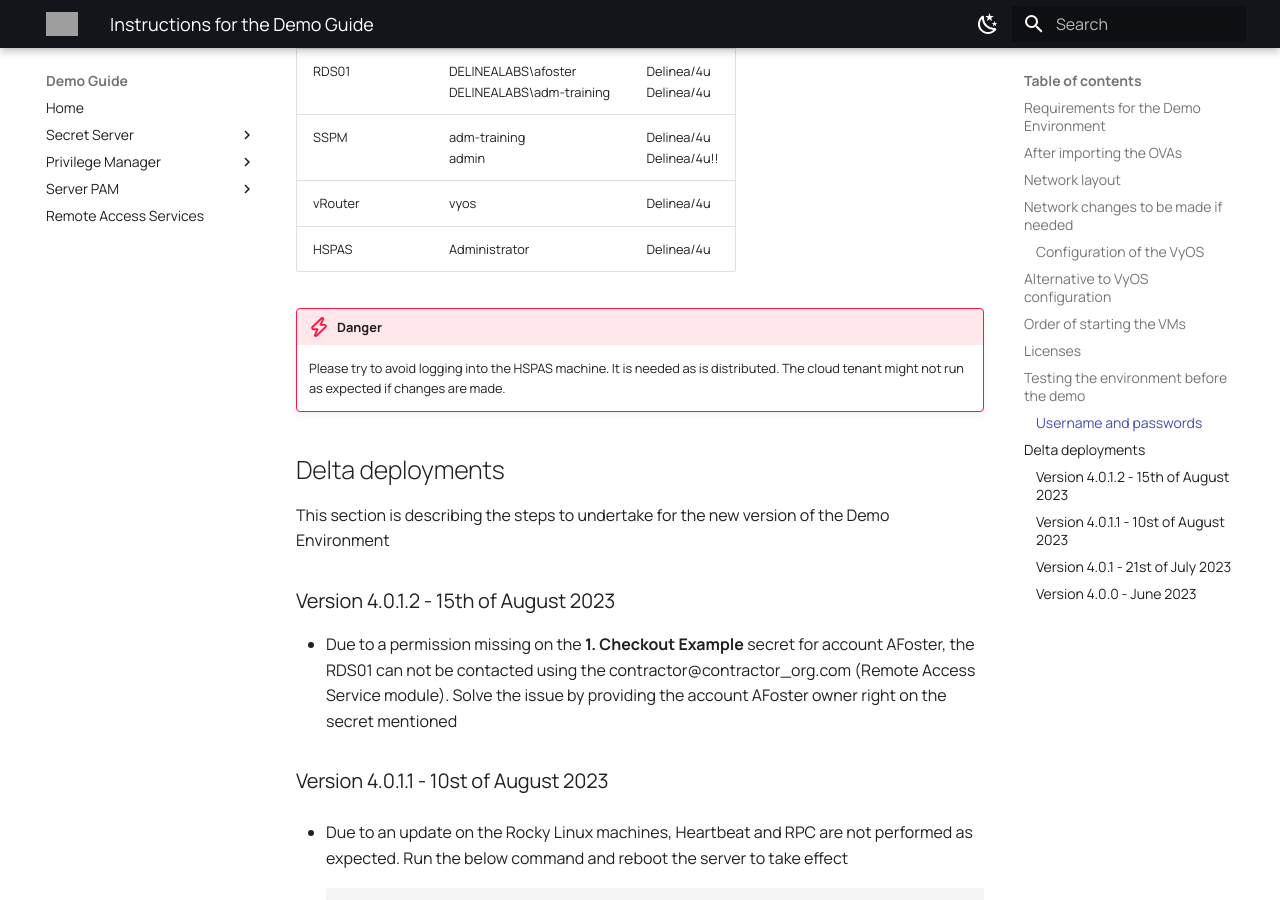
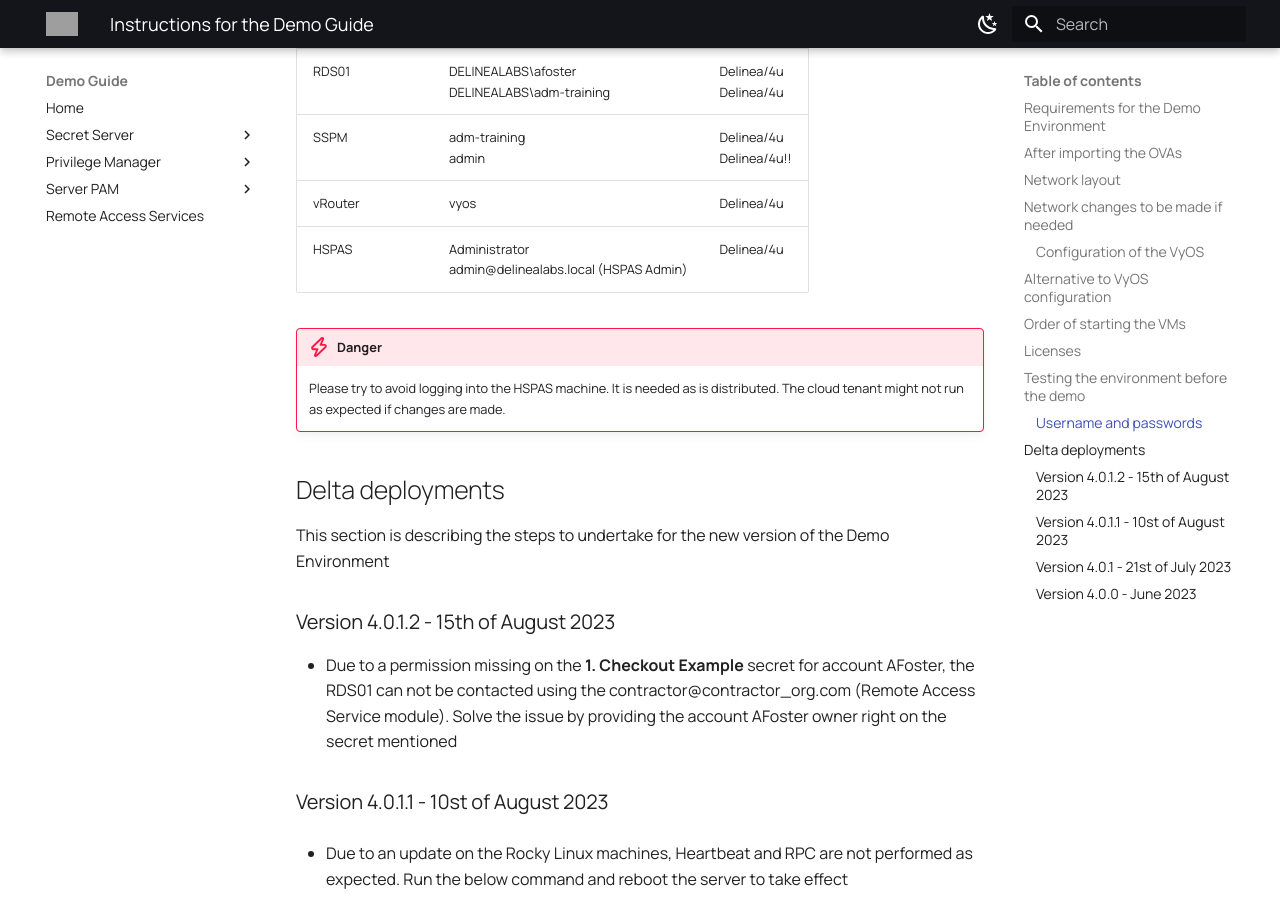
Before and after one commit to wessenstam/demoguide, an MkDocs documentation site: the page built from docs/instructor/instructor.md, in a window 1280 px wide and 900 px high, scrolled down 6473 px. Built offline with MkDocs 1.6.1 and Material for MkDocs 9.7.7, drawn with Linux system fonts in a browser that asks for light colours; grey boxes are pictures that could not be loaded.

Commit message:
Small update on the HSPAS admin user

```diff
--- a/docs/instructor/instructor.md
+++ b/docs/instructor/instructor.md
@@ -159,7 +159,7 @@
 | RDS01 | DELINEALABS\afoster <BR> DELINEALABS\adm-training | Delinea/4u <BR> Delinea/4u |
 | SSPM | adm-training <BR> admin | Delinea/4u <BR>  Delinea/4u!! |
 | vRouter | vyos | Delinea/4u |
-| HSPAS | Administrator | Delinea/4u |
+| HSPAS | Administrator <BR> admin@delinealabs.local (HSPAS Admin) | Delinea/4u |
 
 !!!danger
 
```
